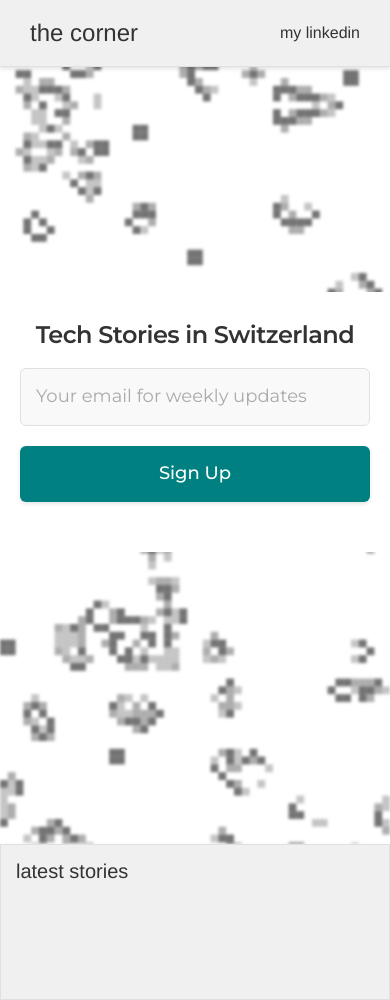
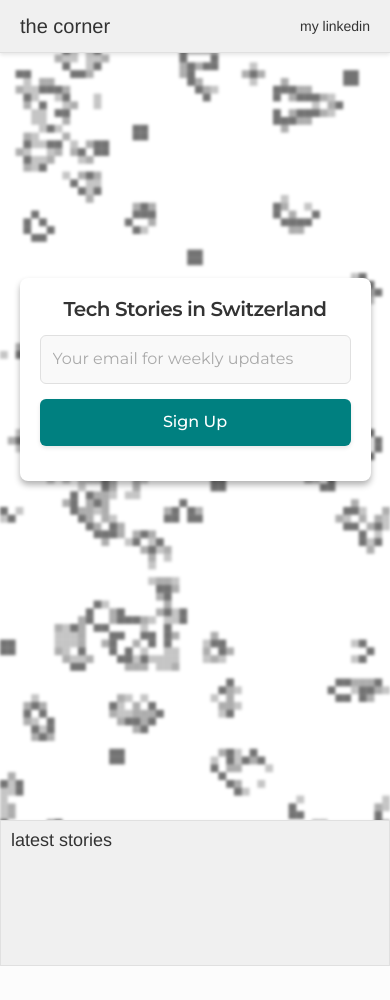
Before and after one commit to PhilWa/corner, a Flask app: template templates/index.html in a window 390 px wide. After the commit the page ends 966 px from the top, so only its background shows below. Run offline with Flask 3, Linux system fonts and the light colour scheme; the template is opened without the code that fills it, so the values that code supplies are empty; some libraries are stand-ins or nearby versions.

Commit message:
optimzied for mobile

```diff
--- a/static/css/styles.css
+++ b/static/css/styles.css
@@ -354,41 +354,33 @@ header {
 /* Mobile optimizations */
 @media screen and (max-width: 768px) {
     .center-form {
-        width: 100%;
-        max-width: none;
-        padding: 30px 20px;
+        width: 90%;
+        max-width: 400px;
+        padding: 20px;
+        margin: 20px auto;
         position: relative;
         top: auto;
         left: auto;
         transform: none;
-        box-shadow: none;
-        border-radius: 0;
     }
 
     .newsletter-title {
-        font-size: 24px;
-        margin-bottom: 20px;
+        font-size: 20px;
+        margin-bottom: 15px;
     }
 
     .center-form input[type="email"],
     .center-form button {
-        font-size: 18px;
-        padding: 15px;
-        margin-bottom: 20px;
-    }
-
-    .center-form button {
-        padding: 15px 20px;
+        font-size: 16px;
+        padding: 12px;
+        margin-bottom: 15px;
     }
 
     .initial-view {
-        min-height: 100vh;
-        display: flex;
-        flex-direction: column;
-        justify-content: center;
+        min-height: auto;
+        padding: 20px 0;
     }
 
-    /* Card styles for mobile */
     .card-container {
         flex-direction: column;
     }
@@ -398,6 +390,7 @@ header {
         margin: 10px 0;
         border-right: none;
         border-bottom: 1px solid #e0e0e0;
+        max-height: none;
     }
 
     .card:last-child {
@@ -405,13 +398,32 @@ header {
     }
 
     .content-container {
-        padding: 15px;
+        padding: 10px;
     }
 
     .section-title {
-        font-size: 20px;
-        margin-bottom: 15px;
+        font-size: 18px;
+        margin-bottom: 10px;
     }
 
-    /* ... other mobile styles ... */
+    .scrollable-content {
+        margin-top: 60px;
+        /* Adjust based on your header height */
+    }
+
+    body {
+        font-size: 14px;
+    }
+
+    .header-content {
+        padding: 5px 10px;
+    }
+
+    .header-left h1 {
+        font-size: 20px;
+    }
+
+    .header-right a {
+        font-size: 14px;
+    }
 }
--- a/templates/base.html
+++ b/templates/base.html
@@ -9,6 +9,7 @@
     <link rel="stylesheet" href="https://maxcdn.bootstrapcdn.com/bootstrap/3.3.7/css/bootstrap.min.css">
     <!-- Add this line for the favicon -->
     <link rel="icon" type="image/x-icon" href="{{ url_for('static', filename='favicon.ico') }}">
+    <meta name="viewport" content="width=device-width, initial-scale=1.0">
 </head>
 
 <body>
```
